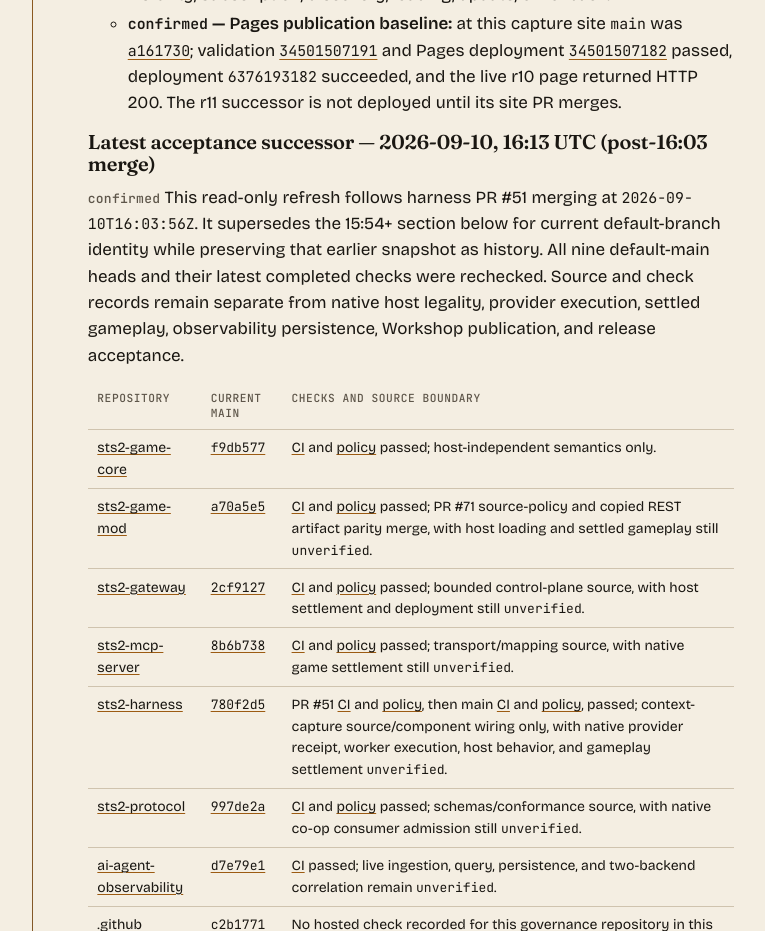
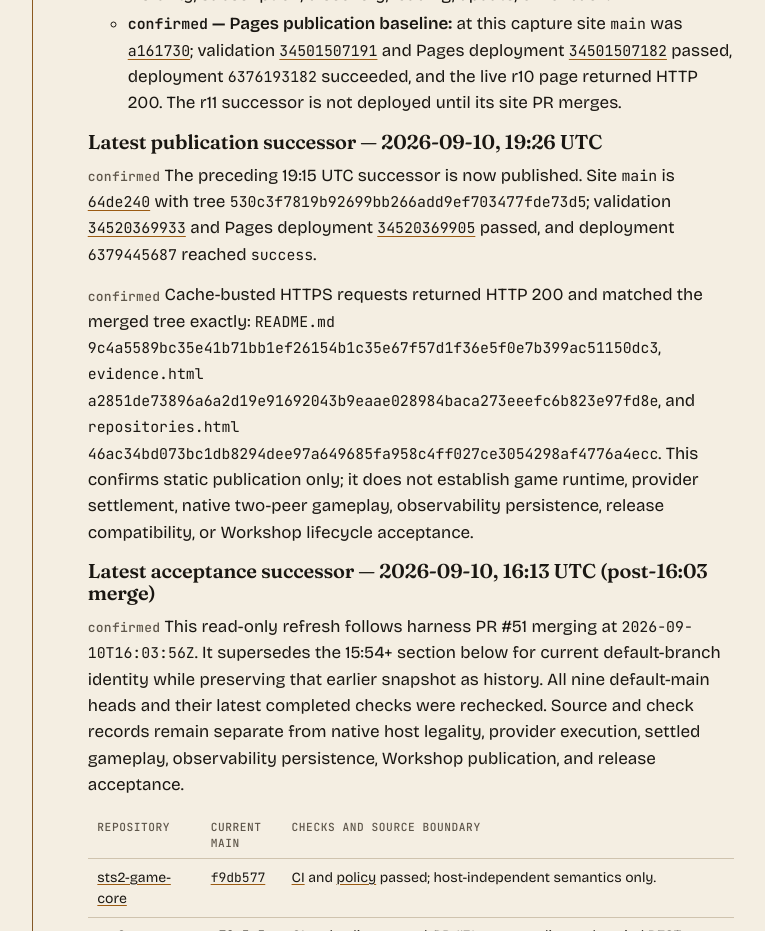
Before and after one commit to AI-Ascension/AI-Ascension.github.io, a plain HTML site: page evidence.html in a window 1280 px wide. Shown: the part 4560-5491 px from the top of the page, without its empty margins (454-1219 px from the left). Drawn offline with Linux system fonts and the light colour scheme.

Commit message:
docs: confirm Pages publication

```diff
--- a/evidence.html
+++ b/evidence.html
@@ -109,6 +109,10 @@
       <li><strong><code>unverified</code> — Acceptance blockers:</strong> no model-controlled Victory or replay; no native two-peer action/effect/checksum settlement or disconnect/rejoin recovery; Laminar credential/path and rootful Podman/host acceptance are still needed; one source-only prerelease and tag exist in game-mod while the other eight repositories have zero tags and releases; and no verified Workshop upload, Steam legal agreement, entitlement, item/content visibility, subscription, discovery, loading, update, or rollback.</li>
       <li><strong><code>confirmed</code> — Pages publication baseline:</strong> at this capture site <code>main</code> was <a href="https://github.com/AI-Ascension/AI-Ascension.github.io/commit/a16173001177f11545398a71fd050df30df95b24"><code>a161730</code></a>; validation <a href="https://github.com/AI-Ascension/AI-Ascension.github.io/actions/runs/34501507191"><code>34501507191</code></a> and Pages deployment <a href="https://github.com/AI-Ascension/AI-Ascension.github.io/actions/runs/34501507182"><code>34501507182</code></a> passed, deployment <code>6376193182</code> succeeded, and the live r10 page returned HTTP 200. The r11 successor is not deployed until its site PR merges.</li>
     </ul>
+    <h3>Latest publication successor — 2026-09-10, 19:26 UTC</h3>
+    <p><span class="stamp stamp--confirmed">confirmed</span> The preceding 19:15 UTC successor is now published. Site <code>main</code> is <a href="https://github.com/AI-Ascension/AI-Ascension.github.io/commit/64de240fe7f93e4660d6e3e53a0844257d6827f8"><code>64de240</code></a> with tree <code>530c3f7819b92699bb266add9ef703477fde73d5</code>; validation <a href="https://github.com/AI-Ascension/AI-Ascension.github.io/actions/runs/34520369933"><code>34520369933</code></a> and Pages deployment <a href="https://github.com/AI-Ascension/AI-Ascension.github.io/actions/runs/34520369905"><code>34520369905</code></a> passed, and deployment <code>6379445687</code> reached <code>success</code>.</p>
+    <p><span class="stamp stamp--confirmed">confirmed</span> Cache-busted HTTPS requests returned HTTP 200 and matched the merged tree exactly: <code>README.md</code> <code>9c4a5589bc35e41b71bb1ef26154b1c35e67f57d1f36e5f0e7b399ac51150dc3</code>, <code>evidence.html</code> <code>a2851de73896a6a2d19e91692043b9eaae028984baca273eeefc6b823e97fd8e</code>, and <code>repositories.html</code> <code>46ac34bd073bc1db8294dee97a649685fa958c4ff027ce3054298af4776a4ecc</code>. This confirms static publication only; it does not establish game runtime, provider settlement, native two-peer gameplay, observability persistence, release compatibility, or Workshop lifecycle acceptance.</p>
+
     <h3>Latest acceptance successor — 2026-09-10, 16:13 UTC (post-16:03 merge)</h3>
     <p><span class="stamp stamp--confirmed">confirmed</span> This read-only refresh follows harness PR #51 merging at <code>2026-09-10T16:03:56Z</code>. It supersedes the 15:54+ section below for current default-branch identity while preserving that earlier snapshot as history. All nine default-main heads and their latest completed checks were rechecked. Source and check records remain separate from native host legality, provider execution, settled gameplay, observability persistence, Workshop publication, and release acceptance.</p>
     <table>
```
Also changed, not shown: repositories.html (+4 -0 lines), README.md.
